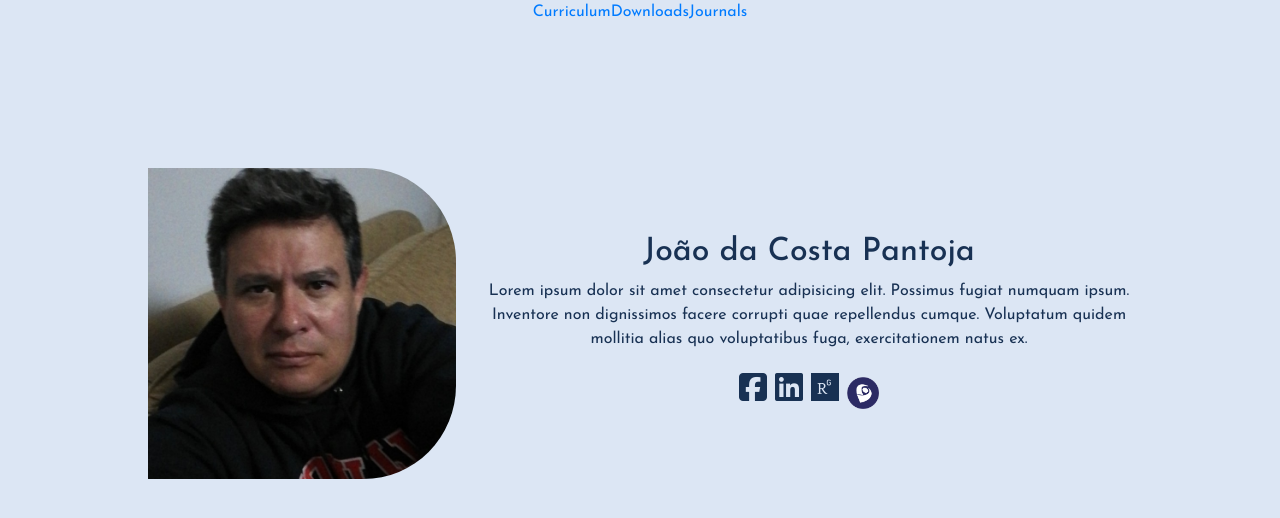
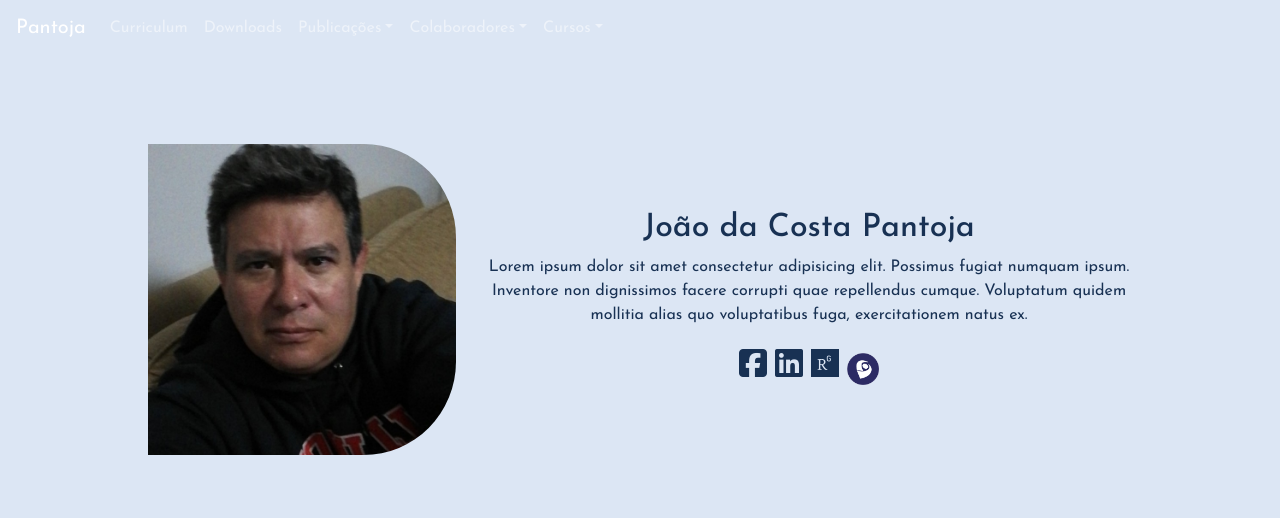
Before and after one commit to SantoroA/react-pantoja-site, a React (Create React App) app: page / in a window 1280 px wide. Shown: the top 518 px of the page. Built offline with nearby package versions, Linux system fonts and the light colour scheme.

Commit message:
Update Navbar.js

```diff
--- a/src/Navbar.js
+++ b/src/Navbar.js
@@ -4,9 +4,152 @@ import { NavLink } from "react-router-dom";
 export default function Navbar() {
   return (
     <div className="Navbar">
-      <NavLink to="/">Curriculum</NavLink>
-      <NavLink to="/downloads">Downloads</NavLink>
-      <NavLink to="/journals">Journals</NavLink>
+      <nav
+        className="navbar navbar-expand-lg navbar-dark fixed-top"
+        id="main-navbar"
+      >
+        {/* navbar brand and toggle button*/}
+
+        <a className="navbar-brand" to="/">
+          Pantoja
+        </a>
+        <button
+          className="navbar-toggler"
+          type="button"
+          data-toggle="collapse"
+          data-target="#navbarSupportedContent"
+          aria-controls="navbarSupportedContent"
+          aria-expanded="false"
+          aria-label="Toggle navigation"
+        >
+          <span className="navbar-toggler-icon"></span>
+        </button>
+
+        {/* navbar collapse */}
+
+        <div className="collapse navbar-collapse" id="navbarSupportedContent">
+          <div className="navbar-nav">
+            <NavLink
+              activeClassName="Navbar-active"
+              className="nav-item nav-link"
+              to="/"
+            >
+              Curriculum
+            </NavLink>
+            <NavLink
+              activeClassName="Navbar-active"
+              className="nav-item nav-link"
+              to="/downloads"
+            >
+              Downloads
+            </NavLink>
+
+            {/* dropdowns */}
+
+            <div className="nav-item dropdown">
+              <a
+                className="nav-link dropdown-toggle"
+                href="/"
+                id="navbarDropdown"
+                role="button"
+                data-toggle="dropdown"
+                aria-haspopup="true"
+                aria-expanded="false"
+              >
+                Publicações
+              </a>
+              <div className="dropdown-menu" aria-labelledby="navbarDropdown">
+                <NavLink
+                  activeClassName="Navbar-active"
+                  className="dropdown-item"
+                  to="/journals"
+                >
+                  Journals
+                </NavLink>
+                <NavLink
+                  activeClassName="Navbar-active"
+                  className="dropdown-item"
+                  to="/conferencias"
+                >
+                  Conferências
+                </NavLink>
+                <NavLink
+                  activeClassName="Navbar-active"
+                  className="dropdown-item"
+                  to="/livros"
+                >
+                  Livros
+                </NavLink>
+              </div>
+            </div>
+            <div className="nav-item dropdown">
+              <a
+                className="nav-link dropdown-toggle"
+                href="/"
+                id="navbarDropdown"
+                role="button"
+                data-toggle="dropdown"
+                aria-haspopup="true"
+                aria-expanded="false"
+              >
+                Colaboradores
+              </a>
+              <div className="dropdown-menu" aria-labelledby="navbarDropdown">
+                <NavLink
+                  activeClassName="Navbar-active"
+                  className="dropdown-item"
+                  to="/parceiros"
+                >
+                  Parceiros
+                </NavLink>
+                <NavLink
+                  activeClassName="Navbar-active"
+                  className="dropdown-item"
+                  to="/alunos"
+                >
+                  Alunos
+                </NavLink>
+              </div>
+            </div>
+            <div className="nav-item dropdown">
+              <a
+                className="nav-link dropdown-toggle"
+                href="/"
+                id="navbarDropdown"
+                role="button"
+                data-toggle="dropdown"
+                aria-haspopup="true"
+                aria-expanded="false"
+              >
+                Cursos
+              </a>
+              <div className="dropdown-menu" aria-labelledby="navbarDropdown">
+                <NavLink
+                  activeClassName="Navbar-active"
+                  className="dropdown-item"
+                  to="/sistemas-estruturais"
+                >
+                  Sistemas Estruturais
+                </NavLink>
+                <NavLink
+                  activeClassName="Navbar-active"
+                  className="dropdown-item"
+                  to="/patologia"
+                >
+                  Patologia
+                </NavLink>
+                <NavLink
+                  activeClassName="Navbar-active"
+                  className="dropdown-item"
+                  to="/reforco-estrutural"
+                >
+                  Reforço Estrutural
+                </NavLink>
+              </div>
+            </div>
+          </div>
+        </div>
+      </nav>
     </div>
   );
 }
```
